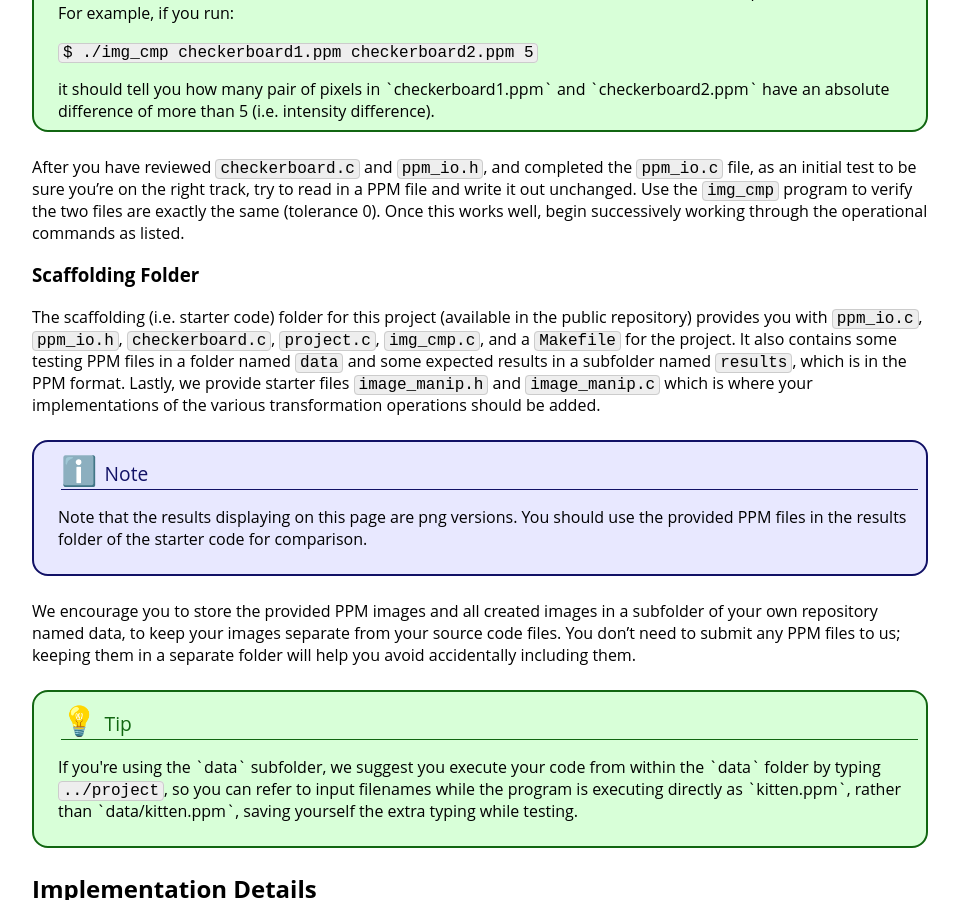
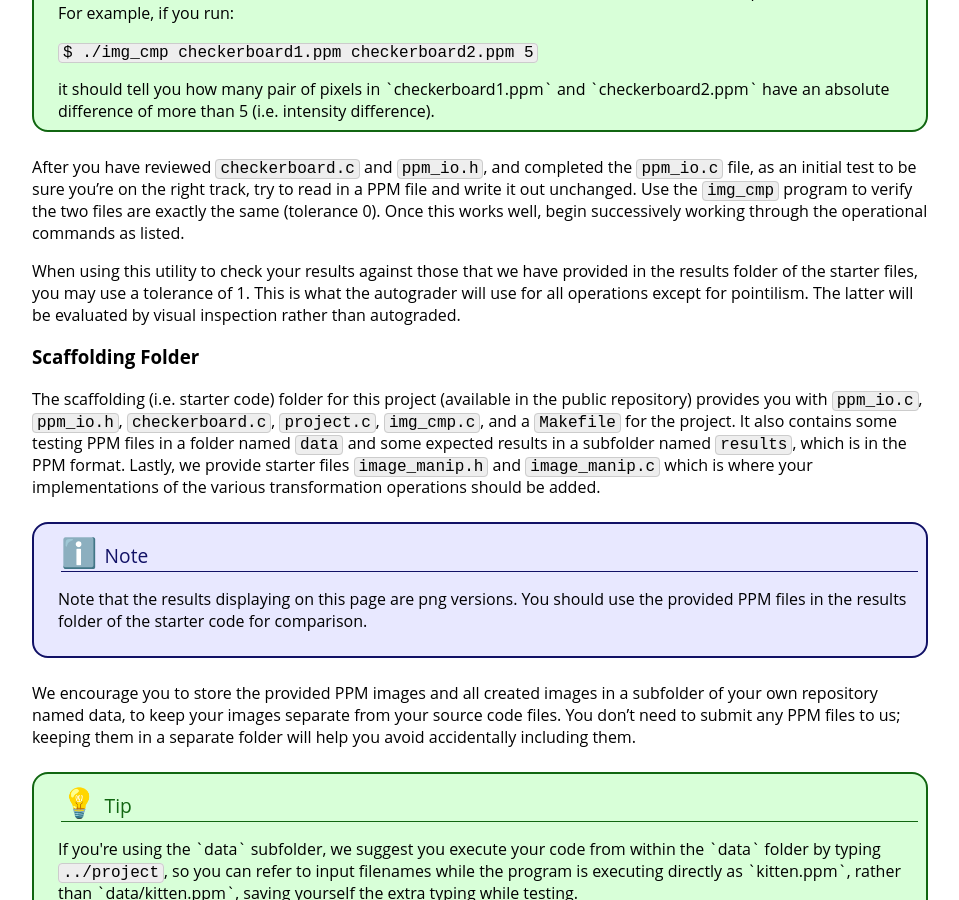
Before and after one commit to jhu-ip/cs220-f25, a Jekyll site: the page built from assign/midterm.md, in a window 1280 px wide and 900 px high, scrolled down 5120 px. Shown: the whole window, without its empty margins (160-1119 px from the left). Built offline with Jekyll 4.4.1, drawn with Linux system fonts in a browser that asks for light colours.

Commit message:
midterm project handout: added clarification that img_cmp should be run with tolerance of 1 to match autograder

```diff
--- a/assign/midterm.md
+++ b/assign/midterm.md
@@ -200,6 +200,7 @@ it should tell you how many pair of pixels in `checkerboard1.ppm` and `checkerbo
 
 After you have reviewed `checkerboard.c` and `ppm_io.h`, and completed the `ppm_io.c` file, as an initial test to be sure you're on the right track, try to read in a PPM file and write it out unchanged.  Use the `img_cmp` program to verify the two files are exactly the same (tolerance 0). Once this works well, begin successively working through the operational commands as listed.
 
+When using this utility to check your results against those that we have provided in the results folder of the starter files, you may use a tolerance of 1. This is what the autograder will use for all operations except for pointilism. The latter will be evaluated by visual inspection rather than autograded.
 
 ### Scaffolding Folder
 The scaffolding (i.e. starter code) folder for this project (available in the public repository) provides you with `ppm_io.c`, `ppm_io.h`, `checkerboard.c`, `project.c`, `img_cmp.c`, and a `Makefile` for the project. It also contains some testing PPM files in a folder named `data` and some expected results in a subfolder named `results`, which is in the PPM format. Lastly, we provide starter files `image_manip.h` and `image_manip.c` which is where your implementations of the various transformation operations should be added.
```
